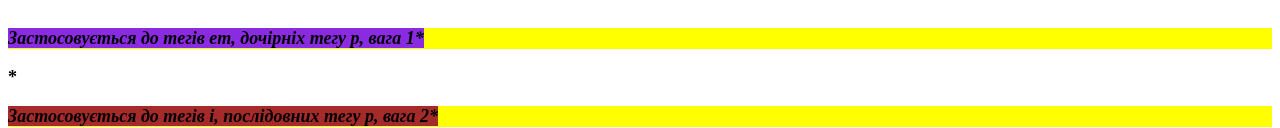
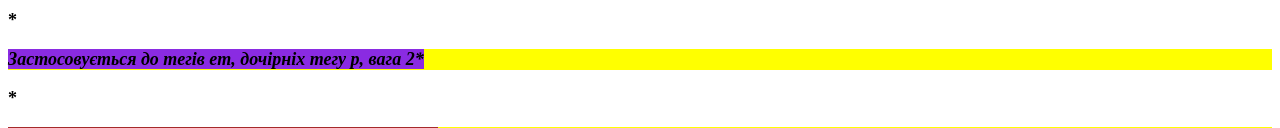
Before and after one commit to fedorovbodya/main-, a plain HTML site: page index.html in a window 1280 px wide. Shown: the part 331-459 px from the top of the page. Drawn offline with Linux system fonts and the light colour scheme.

Commit message:
setting tag em

```diff
--- a/index.html
+++ b/index.html
@@ -10,13 +10,13 @@
 
 <body>
     <div>
-        <span>Застосовується до тегів span, вага 1*</span>*
+        <span>Застосовується до тегів span, вага 1*</span><br>*
         <p>Застосовується до тегів p, вкладених у div, на першому рівні, вага 2*</p>*
         <p class="text">Застосовується до класів "text", вага 10*</p>*
         <p id="some-text">Застосовується до id"#some-text", вага 100*</p>*
         <p title="some-text">Застосовується до атрибутів [title], вага 10*</p>*
         <p>
-            <em>Застосовується до тегів em, дочірніх тегу p, вага 1*</em>
+            <em>Застосовується до тегів em, дочірніх тегу p, вага 2*</em>
         </p>*
         <p>
             <i>Застосовується до тегів i, послідовних тегу p, вага 2*</i>
--- a/style.css
+++ b/style.css
@@ -23,7 +23,7 @@
     background-color: green;
   }
 
-  em {
+  p>em {
     background-color: blueviolet;
   }
 
```
